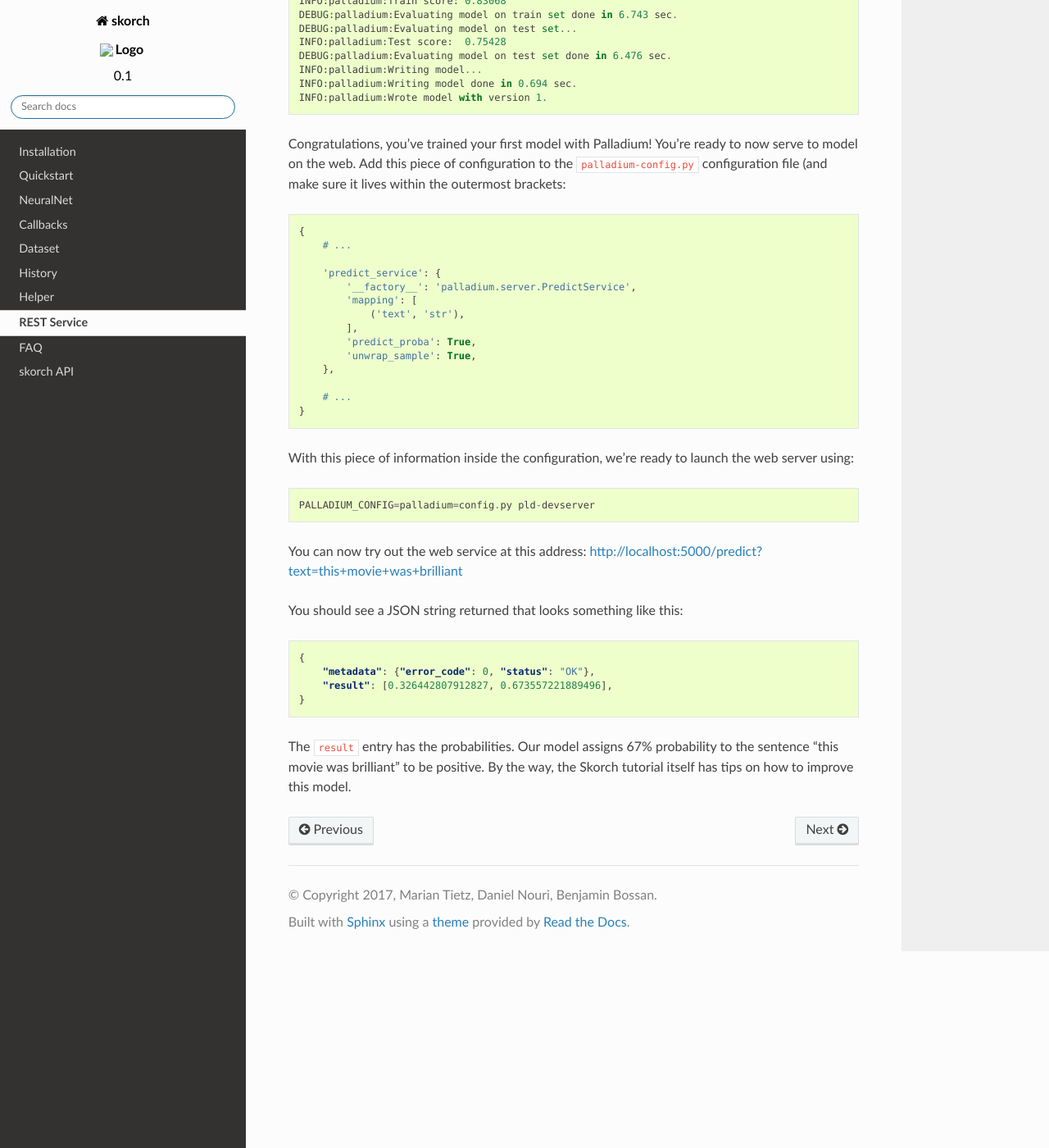
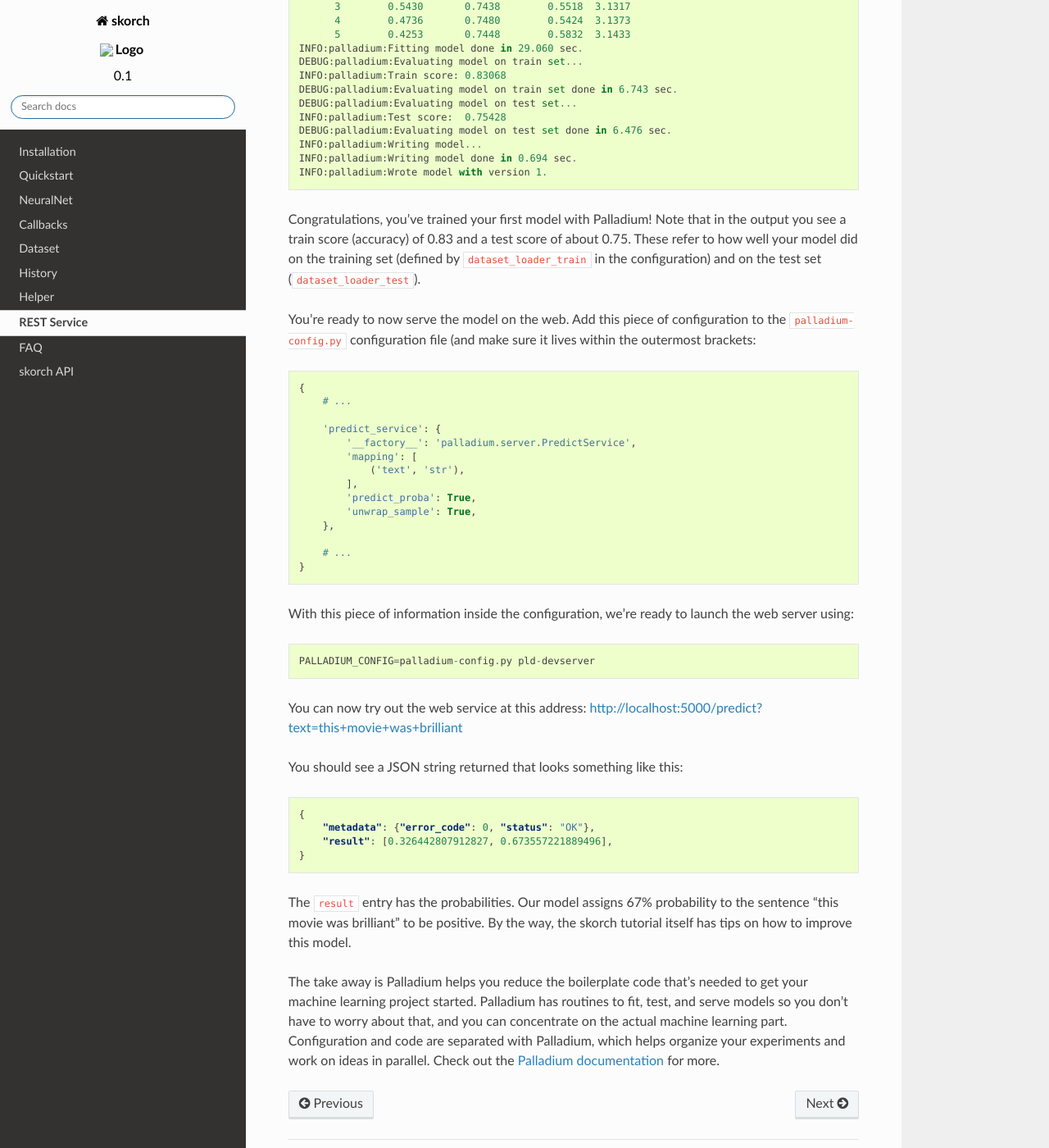
Before and after one commit to skorch-dev/skorch, a Sphinx documentation site: the page built from docs/user/REST.rst, in a window 1280 px wide and 1400 px high, scrolled down 3703 px. Shown: the whole window at 82% size. Built offline with Sphinx 7.4.7 and the Read the Docs theme 2.0.0, drawn with Linux system fonts in a browser that asks for light colours; some of the changed text lies outside the part shown.

Commit message:
Improvements to docs

```diff
--- a/docs/user/REST.rst
+++ b/docs/user/REST.rst
@@ -6,12 +6,12 @@
 example `Predicting sentiment on the IMDB dataset
 <https://github.com/dnouri/skorch/blob/master/examples/rnn_classifer/RNN_sentiment_classification.ipynb>`_
 and use it to demonstrate how to easily expose your PyTorch module on
-the web using Skorch and another library called `Palladium
+the web using skorch and another library called `Palladium
 <https://github.com/ottogroup/palladium>`_.
 
-With Palladium, you define the dataset, the model, and Palladium
-provides the framework to fit, test, and serve your model on the web.
-Palladium comes with its own documentation and a `tutorial
+With Palladium, you define the Palladium dataset, the model, and
+Palladium provides the framework to fit, test, and serve your model on
+the web.  Palladium comes with its own documentation and a `tutorial
 <http://palladium.readthedocs.io/en/latest/user/tutorial.html>`_,
 which you may want to check out to learn more about what you can do
 with it.
@@ -42,6 +42,8 @@
             '__factory__': 'palladium.persistence.File',
             'path': 'rnn-model-{version}',
         },
+
+        'scoring': 'accuracy',
     }
 
 You can save this configuration as ``palladium-config.py``.
@@ -85,11 +89,11 @@
             return X, y
 
 
-The most interesting bit here is that our ``DatasetLoader`` defines a
-``__call__`` method that will return the data and the target (X and
-y).  Easy.  Note that in the configuration file, we refer to our
-``DatasetLoader`` twice, once for the training set and once for the
-test set.
+The most interesting bit here is that our Palladium ``DatasetLoader``
+defines a ``__call__`` method that will return the data and the target
+(X and y).  Easy.  Note that in the configuration file, we refer to
+our ``DatasetLoader`` twice, once for the training set and once for
+the test set.
 
 Our configuration also refers to a function ``create_pipeline`` which
 we'll create next:
@@ -125,7 +129,7 @@
 
 
 You've noticed that this function's job is to create the model and
-return it.  Here, we're defining a pipeline that wraps Skorch's
+return it.  Here, we're defining a pipeline that wraps skorch's
 ``NeuralNetClassifier``, which in turn is a wrapper around our PyTorch
 module, as it's defined in the `predicting sentiment tutorial
 <https://github.com/dnouri/skorch/blob/master/examples/rnn_classifer/RNN_sentiment_classification.ipynb>`_.
@@ -184,10 +188,11 @@
 
 
 You can find the full contents of the ``model.py`` file in the
-``skorch/examples/rnn_classifer`` folder of Skorch's source code.
+``skorch/examples/rnn_classifer`` folder of skorch's source code.
 
 Now with dataset and model in place, it's time to try Palladium out.
-You can install Palladium with ``pip install palladium``.
+You can install Palladium and another dependency we use with ``pip
+install palladium dstoolbox``.
 
 From within the directory that contains ``model.py`` and
 ``palladium-config.py`` now run the following command::
@@ -217,8 +222,13 @@
   INFO:palladium:Writing model done in 0.694 sec.
   INFO:palladium:Wrote model with version 1.
 
-Congratulations, you've trained your first model with Palladium!
-You're ready to now serve to model on the web.  Add this piece of
+Congratulations, you've trained your first model with Palladium!  Note
+that in the output you see a train score (accuracy) of 0.83 and a test
+score of about 0.75.  These refer to how well your model did on the
+training set (defined by ``dataset_loader_train`` in the
+configuration) and on the test set (``dataset_loader_test``).
+
+You're ready to now serve the model on the web.  Add this piece of
 configuration to the ``palladium-config.py`` configuration file (and
 make sure it lives within the outermost brackets:
 
@@ -242,7 +252,7 @@
 With this piece of information inside the configuration, we're ready
 to launch the web server using::
 
-  PALLADIUM_CONFIG=palladium=config.py pld-devserver
+  PALLADIUM_CONFIG=palladium-config.py pld-devserver
 
 You can now try out the web service at this address:
 http://localhost:5000/predict?text=this+movie+was+brilliant
@@ -258,5 +268,14 @@
 
 The ``result`` entry has the probabilities.  Our model assigns 67%
 probability to the sentence "this movie was brilliant" to be positive.
-By the way, the Skorch tutorial itself has tips on how to improve this
+By the way, the skorch tutorial itself has tips on how to improve this
 model.
+
+The take away is Palladium helps you reduce the boilerplate code
+that's needed to get your machine learning project started.  Palladium
+has routines to fit, test, and serve models so you don't have to worry
+about that, and you can concentrate on the actual machine learning
+part.  Configuration and code are separated with Palladium, which
+helps organize your experiments and work on ideas in parallel.  Check
+out the `Palladium documentation <https://palladium.readthedocs.io>`_
+for more.
```
Also changed, not shown: other parts of docs/user/REST.rst (+2 -0 lines).
